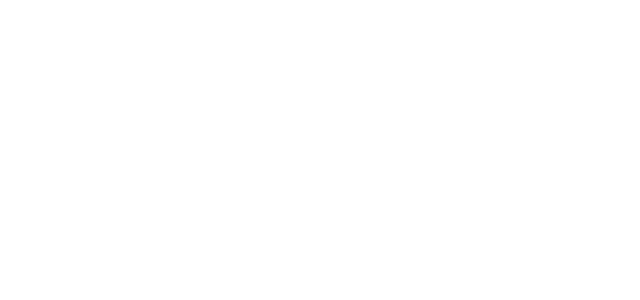
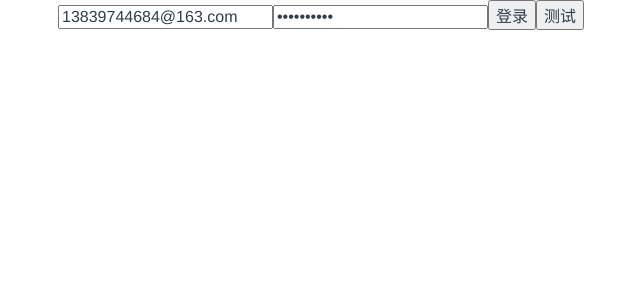
Before and after one commit to jinx0311/wangYiYunMusic, a Vue app: page /#/login in a window 1280 px wide. Shown: the top 300 px of the page, without its empty margins (319-959 px from the left). Built offline with nearby package versions, Linux system fonts and the light colour scheme.

Commit message:
封装接口请求

```diff
--- /dev/null
+++ b/src/components/layout.vue
@@ -0,0 +1,16 @@
+<template>
+  <div class="layout-wrap">
+    <router-view />
+  </div>
+
+</template>
+
+<script>
+  export default {
+    name: "layout"
+  }
+</script>
+
+<style scoped>
+
+</style>
--- /dev/null
+++ b/src/page/login.vue
@@ -0,0 +1,40 @@
+<template>
+<div>
+  <input type="text" v-model="phone">
+  <input type="password" v-model="password">
+  <button @click="login">登录</button>
+  <button @click="test">测试</button>
+</div>
+</template>
+
+<script>
+  import request from '../request'
+  export default {
+    name: "login",
+    data(){
+      return{
+        phone:'13839744684@163.com',
+        password:'qwe123012W',
+      }
+    },
+    methods:{
+      login(){
+        request.ajax('login',{
+          email:this.phone,
+          password:this.password
+        }).then(res=>{
+          console.log(res)
+        })
+      },
+      test(){
+        request.ajax('getUserInfo').then(res=>{
+          console.log(res)
+        })
+      }
+    }
+  }
+</script>
+
+<style scoped>
+
+</style>
--- a/src/request/api.js
+++ b/src/request/api.js
@@ -11,7 +11,13 @@ axios.defaults.timeout = 30000
 axios.defaults.headers.post['Content-Type'] = 'application/x-www-form-urlencoded;charset=UTF-8'
 
 export default{
-  bannerSwiperFn () {
-    return axios.get(bannerSwiper)
+  'login':{
+    'name':'登录',
+    'type':'get',
+    'path':'/login'
+  },
+  'getUserInfo':{
+    'name':'获取用户信息',
+    'path':'/user/subcount',
   }
 }
--- a/src/request/config.js
+++ b/src/request/config.js
@@ -1,4 +1,6 @@
 const api = process.env.NODE_ENV === 'development' ? '/api' : ''
 
 // ===================发现页面
-export const bannerSwiper = api + '/banner?type=1' // 请求发现页面轮播图
+export default {
+  withCredentials: true
+}
--- /dev/null
+++ b/src/request/index.js
@@ -0,0 +1,35 @@
+import axios from 'axios'
+import api from './api'
+import config from './config'
+
+const host = 'https://www.xuweijin.com/wyyApi'
+
+const request = {
+  ajax:(serverName,data) => {
+    const serverData = api[serverName]
+    const url = host+serverData.path
+    if(!serverData.type || serverData.type=='get'){
+      return axios.get(url,{
+        params:data
+      },{
+        withCredentials: true
+      }).then(res => {
+         return res
+      }).catch(error => {
+        return error
+      })
+    }else{
+      return axios.post(url,data,{
+        withCredentials: true
+      }).then(res => {
+        return res
+      }).catch(error => {
+        return error
+      })
+    }
+  }
+}
+
+export default {
+  ajax:request.ajax
+}
--- a/src/router/index.js
+++ b/src/router/index.js
@@ -1,21 +1,27 @@
 import Vue from 'vue'
 import Router from 'vue-router'
 import HelloWorld from '@/components/HelloWorld'
+import layout from '@/components/layout'
 import Find from '@/components/BigPage/Find'
+import login from '@/page/login'
 Vue.use(Router)
 
 export default new Router({
   routes: [
     {
       path: '/',
-      name: 'HelloWorld',
-      component: HelloWorld,
+      name: 'index',
+      component: layout,
       redirect:'/find',
       children:[
         {
           path:'find',
-          name:Find,
-          component:Find
+          name:HelloWorld,
+          component:HelloWorld
+        },{
+          path:'login',
+          name:login,
+          component:login
         }
       ]
     }
```
